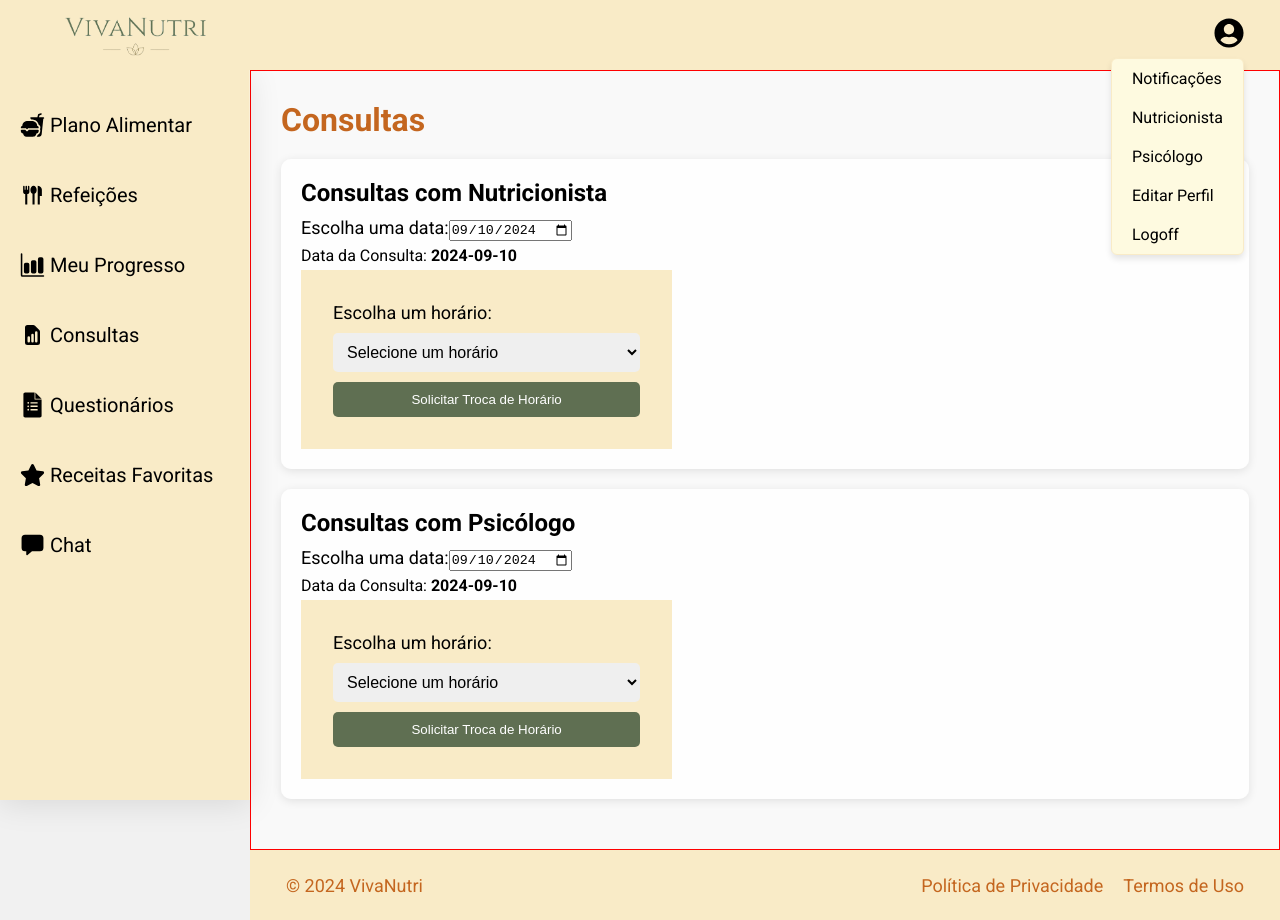
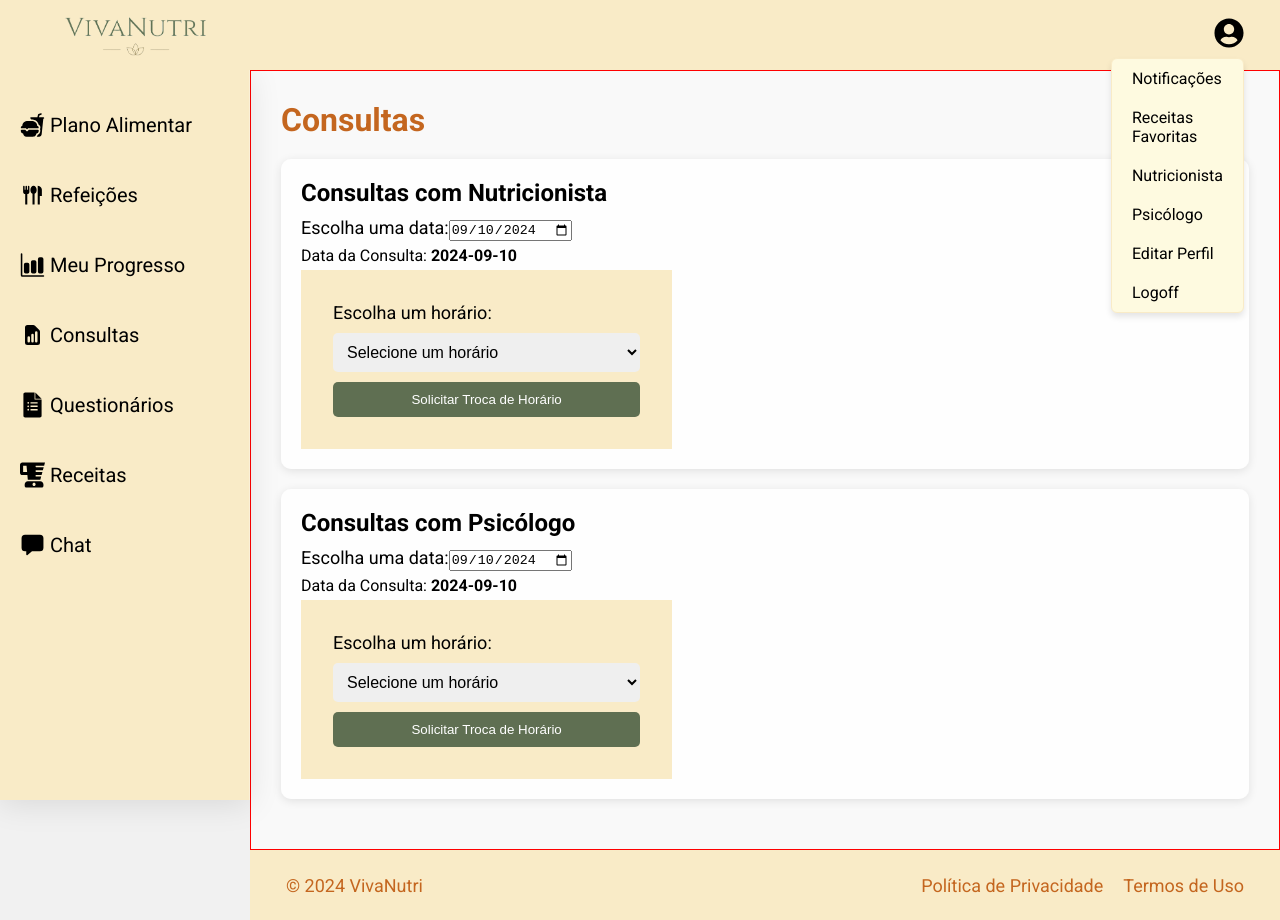
Before and after one commit to Raquel212/VivaNutri, a React (Vite) app: page /consultasPaciente in a window 1280 px wide. Both pictures are taken after a click on the icon 1229 px from the left and 33 px from the top of the page. Built offline with nearby package versions, Linux system fonts and the light colour scheme.

Commit message:
Atualização

```diff
--- a/src/pages/Paciente/ConsultasPaciente/ConsultaPaciente.jsx
+++ b/src/pages/Paciente/ConsultasPaciente/ConsultaPaciente.jsx
@@ -1,5 +1,5 @@
 import { useState } from "react"
-import { FaStar, FaUserCircle } from "react-icons/fa"
+import {  FaBlender , FaUserCircle } from "react-icons/fa"
 import { HiDocumentReport } from "react-icons/hi"
 import { IoBarChart, IoChatbox, IoFastFood } from "react-icons/io5"
 import { MdFlatware } from "react-icons/md"
@@ -64,6 +64,9 @@ function ConsultaPaciente() {
               <Link to="/notifications" className={styles.linkHome}>
                 Notificações
               </Link>
+              <Link to="/receitasFavoritasPaciente" className={styles.linkHome}>
+                Receitas Favoritas
+              </Link>
               <Link to="/" className={styles.linkHome}>
                 Nutricionista
               </Link>
@@ -124,10 +127,10 @@ function ConsultaPaciente() {
             </Link>
           </li>
           <li>
-            <Link to="/receitasFavoritasPaciente">
+            <Link to="/receitasPaciente">
               <div className={styles.linkSlider}>
-                <FaStar className={styles.icon} />
-                <p>Receitas Favoritas</p>
+                < FaBlender  className={styles.icon} />
+                <p>Receitas</p>
               </div>
             </Link>
           </li>
@@ -168,7 +171,7 @@ function ConsultaPaciente() {
                   <option key={index} value={time}>{time}</option>
                 ))}
               </select>
-              <button type="button">Solicitar Troca de Horário</button>
+              <button type="button" className={styles.buttonConsulta}>Solicitar Troca de Horário</button>
             </form>
           </div>
         </div>
@@ -196,7 +199,7 @@ function ConsultaPaciente() {
                   <option key={index} value={time}>{time}</option>
                 ))}
               </select>
-              <button type="button">Solicitar Troca de Horário</button>
+              <button type="button" className={styles.buttonConsulta}>Solicitar Troca de Horário</button>
             </form>
           </div>
         </div>
--- a/src/pages/Paciente/ConsultasPaciente/ConsultaPaciente.module.css
+++ b/src/pages/Paciente/ConsultasPaciente/ConsultaPaciente.module.css
@@ -154,7 +154,7 @@ select {
   width: 100%;
 }
 
-button {
+.buttonConsulta {
   padding: 10px 15px;
   background-color: var(--secondary);
   color: white;
@@ -165,7 +165,7 @@ button {
   transition: background-color 0.3s ease;
 }
 
-button:hover {
+.buttonConsulta:hover {
   background-color: darken(var(--secondary), 10%);
 }
 
```
